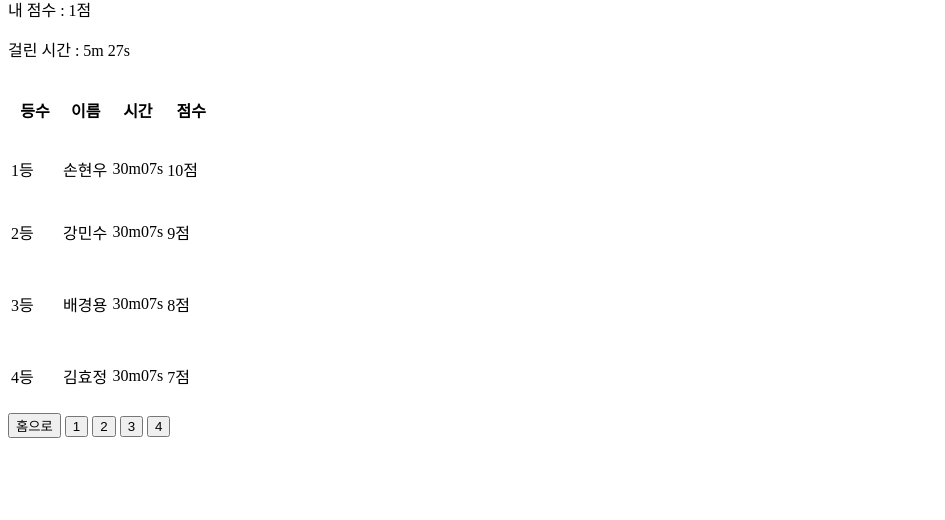
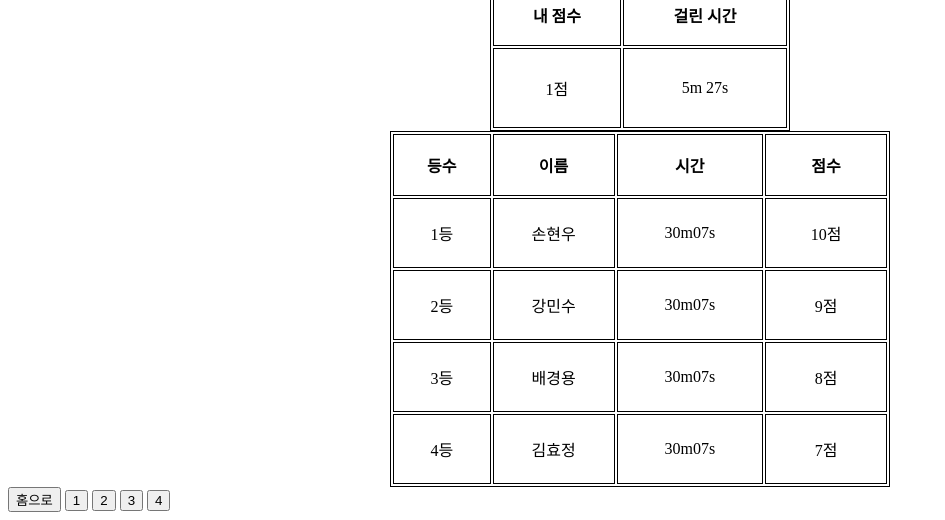
Before and after one commit to Son-Hyeon-Woo/miniProject, a Django app: page /rank/finish/ in a window 1280 px wide. Shown: the part 331-851 px from the top of the page, without its empty margins (0-945 px from the left). Before the commit the page ends 769 px from the top, so only its background shows below. Run offline with Django 3.2, Linux system fonts and the light colour scheme.

```diff
--- a/rank/templates/rank/finish.html
+++ b/rank/templates/rank/finish.html
@@ -5,35 +5,51 @@
     <title>Rank</title>
     </head>
 
-    <body data-home-page="Home.html" data-home-page-title="Home" class="u-body"><header class="u-clearfix u-header u-header" id="sec-36ab"><div class="u-clearfix u-sheet u-sheet-1">
+    <body data-home-page="Home.html" data-home-page-title="Home" class="u-body">
+        <header>
+        <div>
         <a href="http://127.0.0.1:8000/map/home/" class="u-image u-logo u-image-1">
             <img src="images/default-logo.png" class="u-logo-image u-logo-image-1">
         </a>
         </div></header>
 
         <div>
-        <p class="u-text u-text-1">내 점수 : 1점</p>
-        <p class="u-text u-text-2">걸린 시간 : 5m 27s</p>
+        <table border="1" bordercolor="black" width ="300" height="150" align="center">
+        <thead>
+            <tr style="height: 62px;">
+            <th>내 점수</th>
+            <th>걸린 시간</th>
+            </tr>
+        </thead>
+
+        <tbody align = "center">
+            <tr style="height: 62px;">
+            <td>1점</td>
+            <td>5m 27s</td>
+            </tr>
+        </tbody>
+
+        </table>
         </div>
 
         <div>
-            <table class="u-table-entity">
+            <table table border="1" bordercolor="black" width ="500" height="300" align = "center">
             <colgroup>
+                <col width="20%">
                 <col width="25%">
-                <col width="23.7%">
-                <col width="26.3%">
+                <col width="30%">
                 <col width="25%">
             </colgroup>
-            <thead class="u-grey-50 u-table-header u-table-header-1">
+            <thead>
                 <tr style="height: 62px;">
-                <th class="u-border-1 u-border-grey-50 u-table-cell">등수</th>
-                <th class="u-border-1 u-border-grey-50 u-table-cell">이름</th>
-                <th class="u-border-1 u-border-grey-50 u-table-cell">시간</th>
-                <th class="u-align-center u-border-1 u-border-grey-50 u-table-cell">점수</th>
+                <th>등수</th>
+                <th>이름</th>
+                <th>시간</th>
+                <th>점수</th>
                 </tr>
             </thead>
-            <tbody class="u-table-body">
-                <tr style="height: 52px;">
+            <tbody class="u-table-body" align = 'center'>
+                <tr style="height: 70px;">
                 <td>1등</td>
                 <td>손현우</td>
                 <td>30m07s</td>
```
